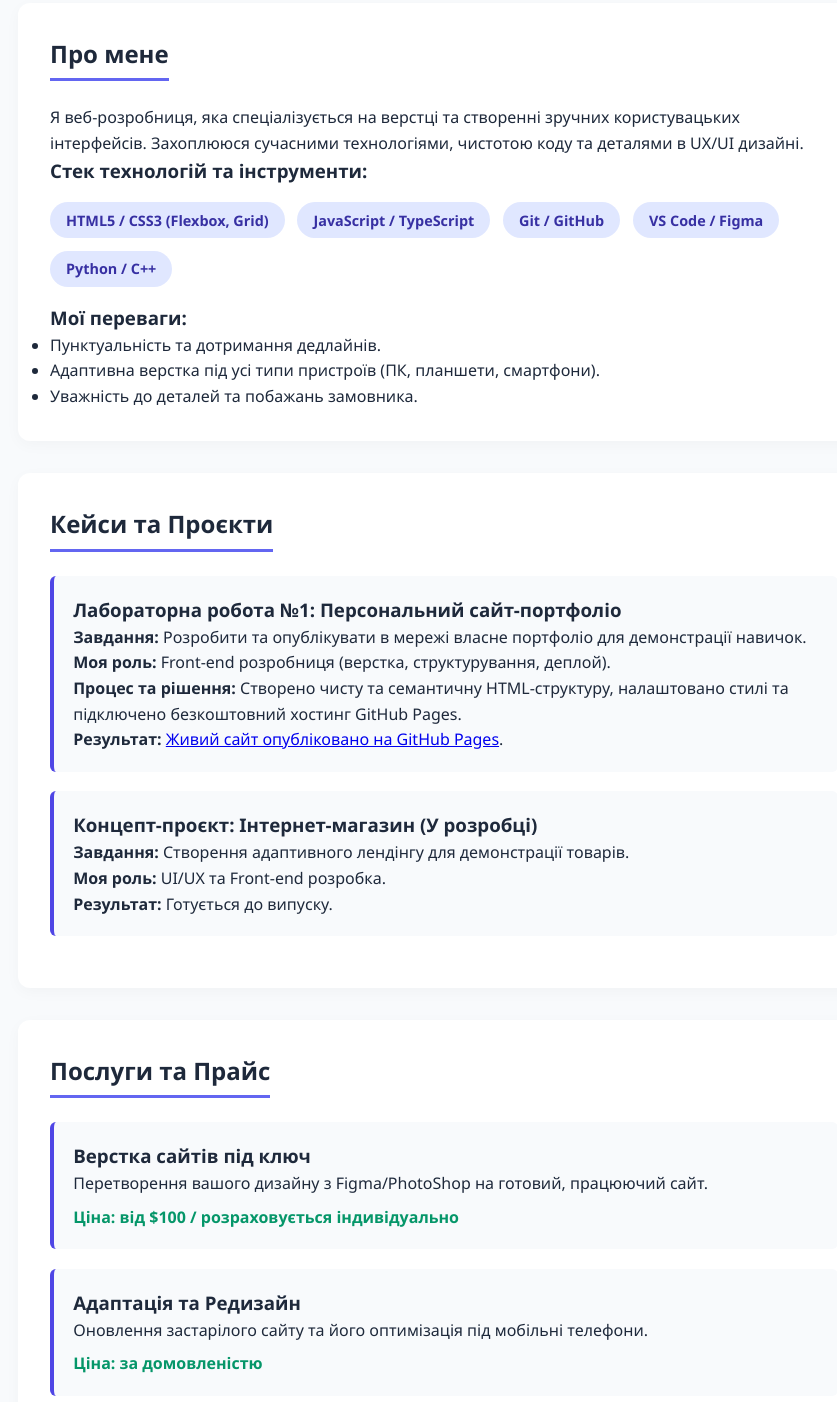
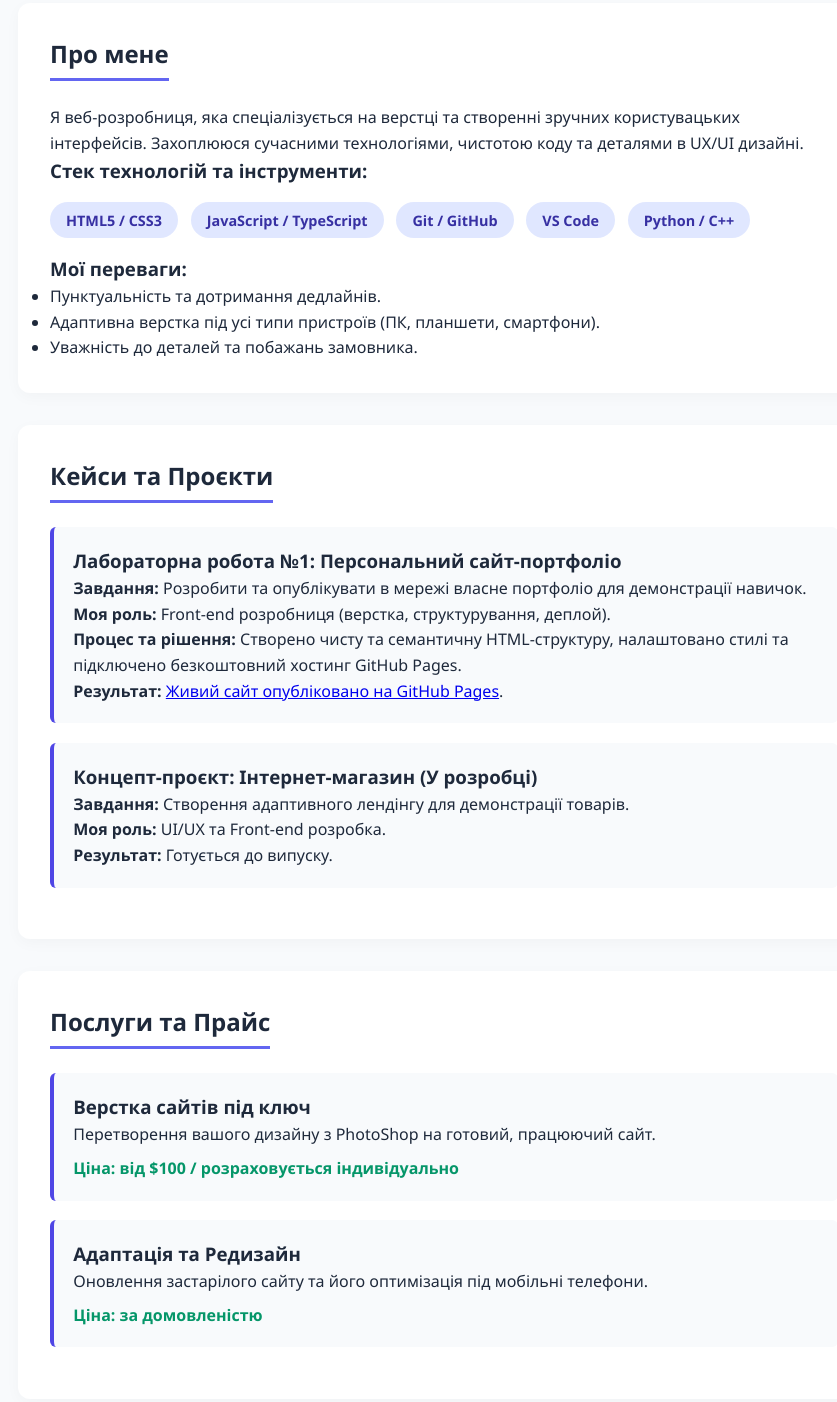
Before and after one commit to katerynapavlyo/my-portfolio, a plain HTML site: page index.html in a window 1280 px wide. Shown: the part 487-1889 px from the top of the page, without its empty margins (196-1033 px from the left). Drawn offline with Linux system fonts and the light colour scheme.

Commit message:
Update portfolio content

```diff
--- a/index.html
+++ b/index.html
@@ -20,7 +20,6 @@
         </ul>
     </nav>
 
-    <!-- 1. Головний екран (Hero Section) -->
     <header class="hero">
         <h1>Катерина Павльо — Front-end Розробниця</h1>
         <p class="utp">Створюю сучасні, швидкі та зручні сайти, які допомагають бізнесу залучати нових клієнтів та підвищувати конверсію.</p>
@@ -31,17 +30,16 @@
     </header>
 
     <main>
-        <!-- 2. Про мене (About Me) -->
         <section id="about">
             <h2>Про мене</h2>
             <p>Я веб-розробниця, яка спеціалізується на верстці та створенні зручних користувацьких інтерфейсів. Захоплююся сучасними технологіями, чистотою коду та деталями в UX/UI дизайні.</p>
 
             <h3>Стек технологій та інструменти:</h3>
             <ul class="skills-list">
-                <li>HTML5 / CSS3 (Flexbox, Grid)</li>
+                <li>HTML5 / CSS3</li>
                 <li>JavaScript / TypeScript</li>
                 <li>Git / GitHub</li>
-                <li>VS Code / Figma</li>
+                <li>VS Code</li>
                 <li>Python / C++</li>
             </ul>
 
@@ -53,7 +51,6 @@
             </ul>
         </section>
 
-        <!-- 3. Кейси та Роботи (Portfolio / Projects) -->
         <section id="projects">
             <h2>Кейси та Проєкти</h2>
 
@@ -73,13 +70,12 @@
             </article>
         </section>
 
-        <!-- 4. Послуги та Прайс (Services) -->
         <section id="services">
             <h2>Послуги та Прайс</h2>
             <div class="services-grid">
                 <div class="service-card">
                     <h3>Верстка сайтів під ключ</h3>
-                    <p>Перетворення вашого дизайну з Figma/PhotoShop на готовий, працюючий сайт.</p>
+                    <p>Перетворення вашого дизайну з PhotoShop на готовий, працюючий сайт.</p>
                     <p class="price">Ціна: від $100 / розраховується індивідуально</p>
                 </div>
                 <div class="service-card">
@@ -89,8 +85,6 @@
                 </div>
             </div>
         </section>
-
-        <!-- 5. Відгуки та Соціальні докази (Testimonials) -->
         <section id="testimonials">
             <h2>Відгуки</h2>
             <blockquote class="testimonial">
@@ -99,7 +93,6 @@
             </blockquote>
         </section>
 
-        <!-- 6. Контакти (Footer / Contact) -->
         <section id="contacts">
             <h2>Зв'язатися зі мною</h2>
             <p>Оберіть зручний для вас спосіб зв'язку:</p>
@@ -112,9 +105,5 @@
         </section>
     </main>
 
-    <footer>
-        <p>© 2026 Катерина Павльо. Всі права захищені.</p>
-    </footer>
-
 </body>
 </html>
```
Also changed, not shown: style.css (+1 -9 lines).
